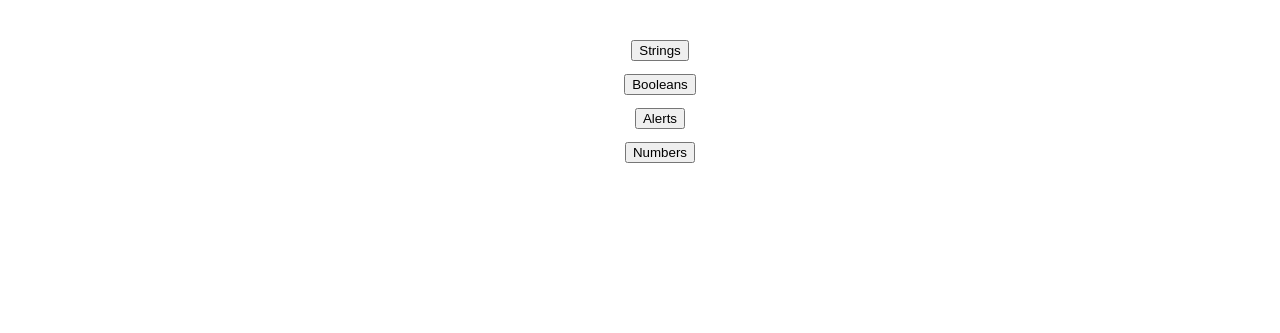
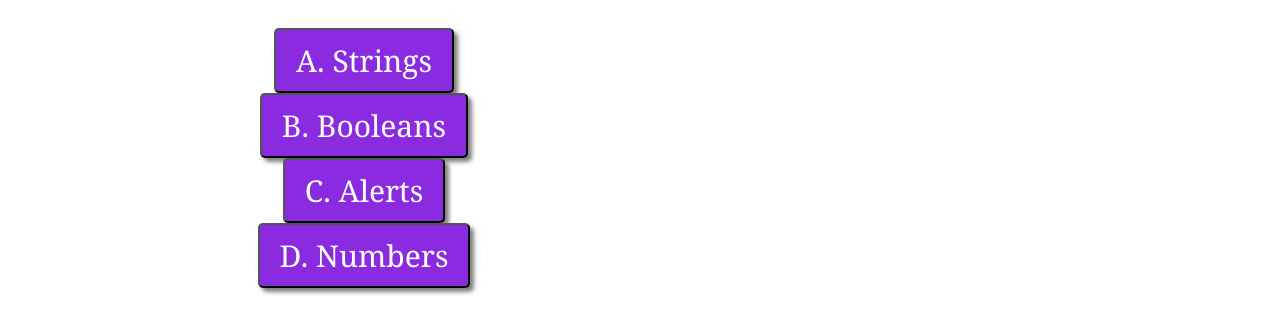
Before and after one commit to asosadia88/SosaAnnie-CodeQuiz, a plain HTML site: page index.html in a window 1280 px wide. Both pictures are taken after a click on the button "Start Quiz". Shown: the part 153-486 px from the top of the page. Drawn offline with Linux system fonts and the light colour scheme.

Commit message:
updates to css

```diff
--- a/assets/css/style.css
+++ b/assets/css/style.css
@@ -17,12 +17,25 @@ header p {
 }
 
 
-
 .hide{
     display: none;
 }
 
+.choices {
+    background-color: blueviolet;
+    border-radius: 5px;
+    font-size: 30px;
+     color: white;
+    font-family: Cambria, Cochin, Georgia, Times, 'Times New Roman', serif;
+    padding: 10px 20px;
+    box-shadow: 4px 4px 4px gray;
 
+}
+
+
+.choices:hover{
+    background-color: lightpink;
+}
 
 #intro-section, #question-section,#initial-section,#highscore-section{
     text-align: center;
@@ -33,6 +46,7 @@ header p {
 
 #question-section ul{
     list-style: none;
+    width: 50%;
 }
 
 
@@ -49,3 +63,9 @@ box-shadow: 4px 4px 4px gray;
 #start-btn:hover{
     background-color: lightpink;
 }
+
+#answerFeedback {
+    font-style: italic;
+    font-size: 20px;
+
+}
--- a/assets/js/script.js
+++ b/assets/js/script.js
@@ -14,29 +14,34 @@ var questionIndex = 0
 var questionsArray = [
     {
         title: "Commonly used data types DO NOT include:",
-        choices: ["Strings", "Booleans", "Alerts", "Numbers"],
-        answer: "Alerts"
+        choices: ["A. Strings", "B. Booleans", "C. Alerts", "D. Numbers"],
+        answer: "C. Alerts"
     },
     {
-        title: "q 2",
-        choices: ["c1", "c2", "c3", "c4"],
-        answer: "c1"
+        title: "The condition in an if / else statement is enclosed with_______?",
+        choices: ["A. Quotes", "B. Parenthesis", "C. Curly Brackets","D. Square Brackets"],
+        answer: "B. Parenthesis"
     },
+
     {
-        title: "q 3",
-        choices: ["c1", "c2", "c3", "c4"],
-        answer: "c4"
+        title: "Arrays in JavaScript can be used to store _______.",
+        choices: ["A. Numbers and Strings", "B. Other Arrays", "C. Booleans", "D. All of the Above"],
+        answer: "D. All of the Above"
     },
+
+        {
+        title: "String values must be enclosed within _______ when being assigned to variables.",
+        choices: ["A. Commas", "B. Curly Brackets", "C. Quotes", "D. Parenthesis"],
+        answer: "C. Quotes"
+    },
+
+
     {
-        title: "q 4",
-        choices: ["c1", "c2", "c3", "c4"],
-        answer: "c2"
+        title: "A very useful tool used during development and debugging for printing content to the debugger is:",
+        choices: ["A. JavaScript", "B Terminal/Bash", "C. For Loops", "D. Console.log"],
+        answer: "D. Console.log"
     },
-    {
-        title: "q 5",
-        choices: ["c1", "c2", "c3", "c4"],
-        answer: "c4"
-    }
+
 ]
 var resultsArray = [];
 
```
Also changed, not shown: index.html (+5 -0 lines).
